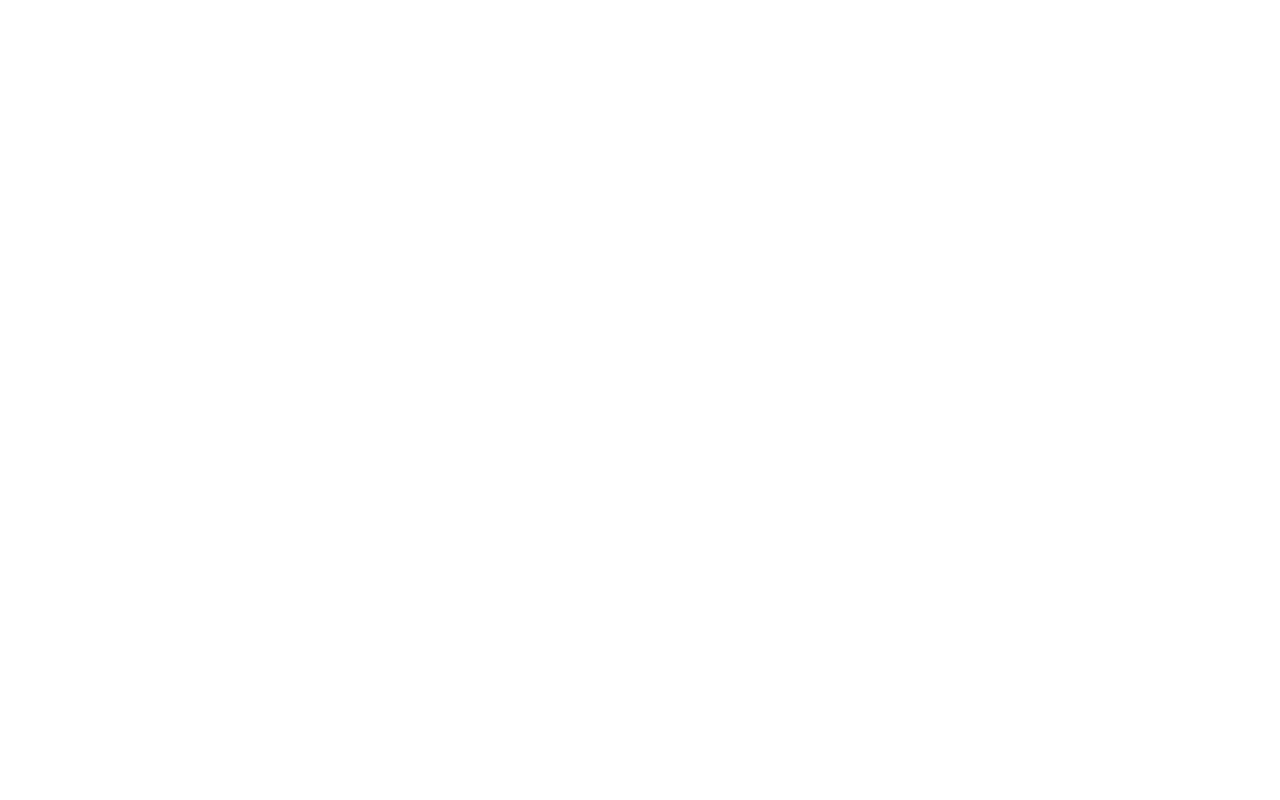
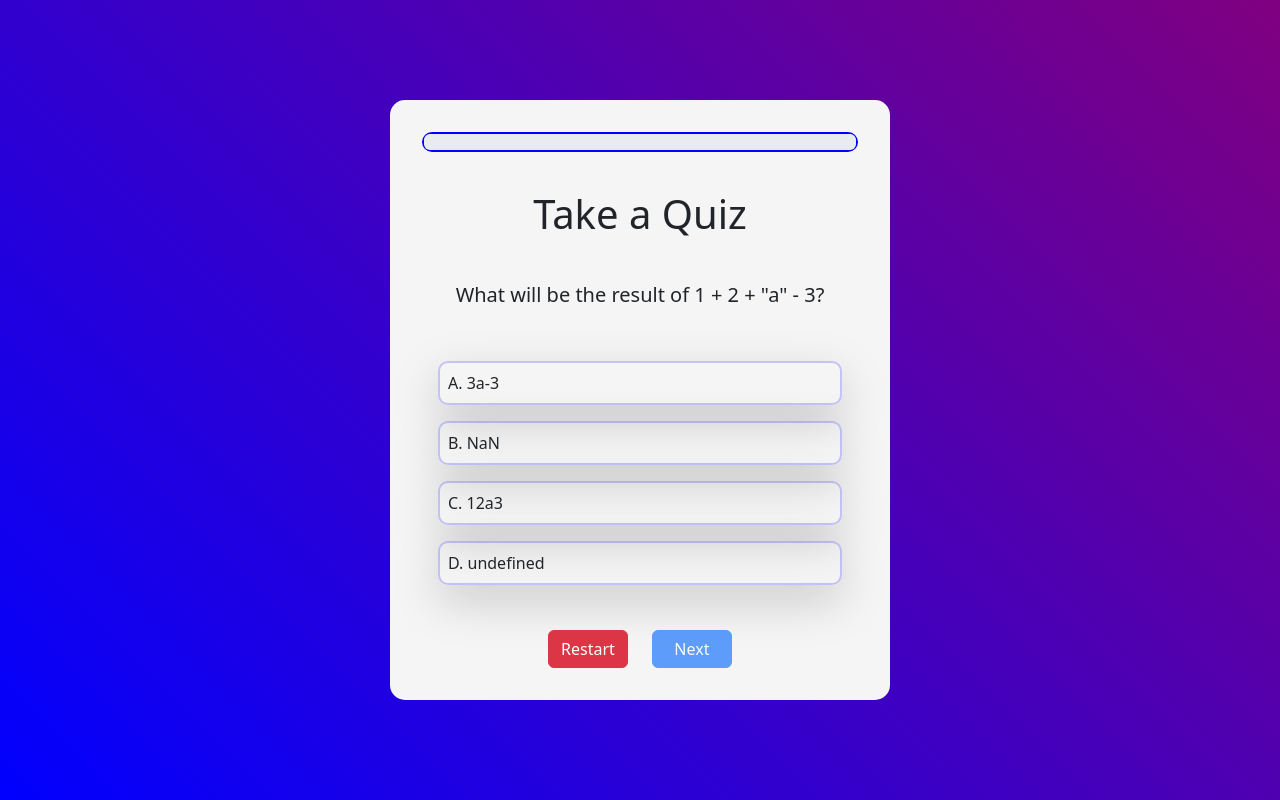
Before and after one commit to ZakariaZack98/Quiz_App, a plain HTML site: page index.html in a window 1280 px wide. Drawn offline with nearby package versions, Linux system fonts and the light colour scheme.

Commit message:
UI developement complete

```diff
--- a/css/style.css
+++ b/css/style.css
@@ -5,15 +5,52 @@ box-sizing: border-box;
   outline: none;
 }
 body {
-font-family: var(--fnt_primary);
+  font-family: "Segoe UI", Tahoma, Geneva, Verdana, sans-serif;
+  color: rgb(59, 59, 59);
+  background-image: linear-gradient(45deg, blue, purple);
 }
-ol, ul, li {
+ol,
+ul,
+li {
   list-style: none;
 }
-a, span {
+a,
+span {
   text-decoration: none;
   display: inline-block;
 }
 img {
   vertical-align: middle;
 }
+.pointer {
+    cursor: pointer;
+}
+
+/* ?==========canvas===========? */
+.mainWrapper {
+  width: 100%;
+  height: 100dvh;
+}
+.canvas {
+  width: 500px;
+  height: 600px;
+  border-radius: 15px;
+  background-color: whitesmoke;
+  padding: 2rem;
+}
+.progressBarSec {
+    border: 2px solid blue;
+    border-radius: 10px;
+}
+.answerSecItem {
+    border: 2px solid rgba(0, 0, 255, 0.205);
+    border-radius: 10px;
+    transition: 0.3s ease-in-out;
+}
+.answerSecItem:hover {
+    background-color: blue;
+    color: whitesmoke;
+}
+.nextBtn {
+    width: 80px;
+}
--- a/index.html
+++ b/index.html
@@ -15,7 +15,39 @@
     <title>Document</title>
 </head>
 <body>
-
+    <section class="mainWrapper d-flex justify-content-center align-items-center" id="mainWrapper">
+        <section class="canvas d-flex flex-column justify-content-between align-items-center" id="canvas">
+            <div class="progressBarSec w-100" id="progressBarSec">
+                <div class="progress" role="progressbar" aria-label="Example with label" aria-valuenow="25" aria-valuemin="0" aria-valuemax="100">
+                    <div class="progress-bar" style="width: 0%">0%</div>
+                </div>
+            </div>
+            <div class="mainHeader text-center my-2">
+                <h1>Take a Quiz</h1>
+            </div>
+            <div class="question px-3 text-start">
+                <h5>What will be the result of 1 + 2 + "a" - 3?</h5>
+            </div>
+            <div class="answerSec d-flex flex-column gap-3 p-3 w-100">
+                <div class="answerSecItem d-flex justify-content-start align-items-center p-2 shadow-lg pointer">
+                    <p class="m-0 p-0" correctAnswer="false">A. 3a-3</p>
+                </div>
+                <div class="answerSecItem d-flex justify-content-start align-items-center p-2 shadow-lg pointer">
+                    <p class="m-0 p-0" correctAnswer="true">B. NaN</p>
+                </div>
+                <div class="answerSecItem d-flex justify-content-start align-items-center p-2 shadow-lg pointer">
+                    <p class="m-0 p-0" correctAnswer="false">C. 12a3</p>
+                </div>
+                <div class="answerSecItem d-flex justify-content-start align-items-center p-2 shadow-lg pointer">
+                    <p class="m-0 p-0" correctAnswer="false">D. undefined</p>
+                </div>
+            </div>
+            <div class="btnSec d-flex justify-content-center align-items-center gap-4">
+                <button class="resetBtn btn btn-danger">Restart</button>
+                <button class="nextBtn btn btn-primary disabled" area-disabled = "true">Next</button>
+            </div>
+        </section>
+    </section>
 </body>
 <script src="https://unpkg.com/aos@2.3.1/dist/aos.js"></script>
 <script>AOS.init();</script>
```
Lines whose indentation alone changed are shown as unchanged.
